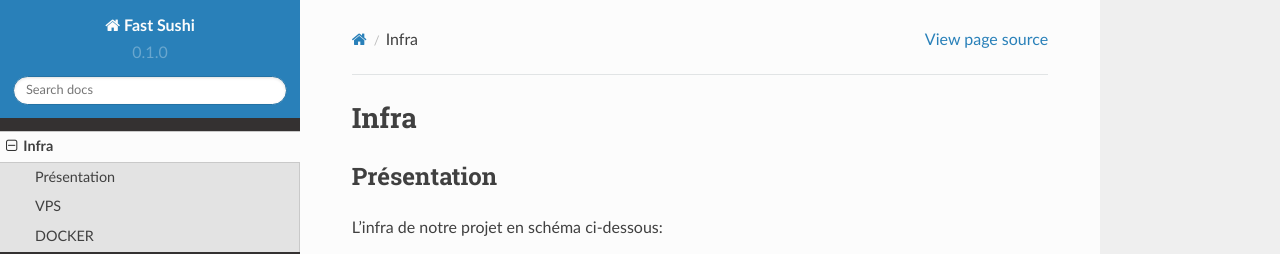
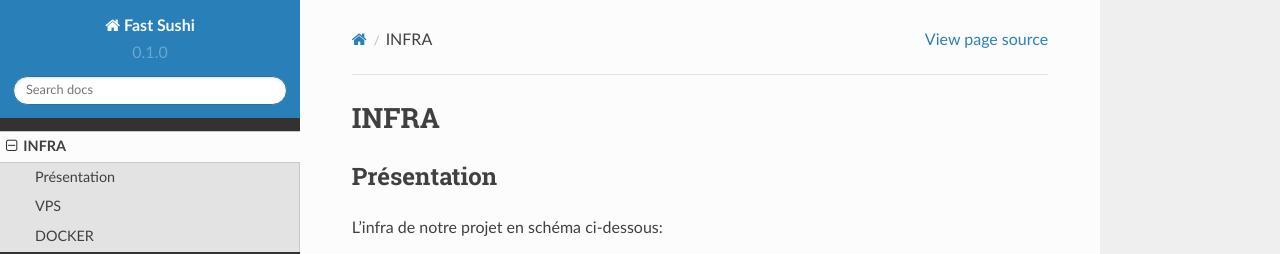
Before and after one commit to FAST-SUSHI-NEXTECH/fast-sushi, a Sphinx documentation site: the page built from docs/source/infra.rst, in a window 1280 px wide. Shown: the top 254 px of the page. Built offline with Sphinx 7.4.7 and the Read the Docs theme 2.0.0, drawn with Linux system fonts in a browser that asks for light colours.

```diff
--- a/docs/source/infra.rst
+++ b/docs/source/infra.rst
@@ -1,4 +1,4 @@
-Infra
+INFRA
 =====
 
 .. _Intro:
```
